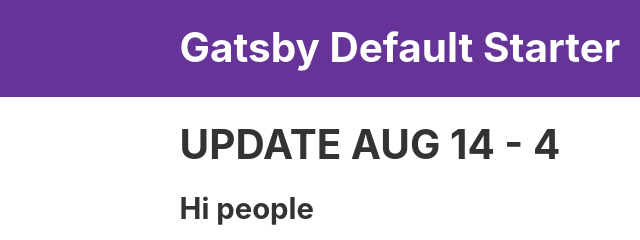
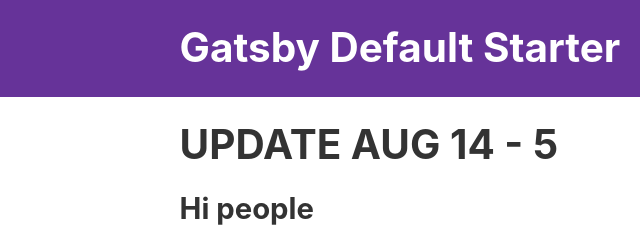
Before and after one commit to jade-framework/gatsby-default, a Gatsby site: page / in a window 1280 px wide. Shown: the top 240 px of the page, 0-640 px from the left. Built offline with nearby package versions, Linux system fonts and the light colour scheme; Gatsby itself is replaced by a stand-in of ours.

Commit message:
Update index.js

```diff
--- a/src/pages/index.js
+++ b/src/pages/index.js
@@ -8,7 +8,7 @@
 const IndexPage = () => (
   <Layout>
     <SEO title="Home" />
-    <h1>UPDATE AUG 14 - 4</h1>
+    <h1>UPDATE AUG 14 - 5</h1>
     <h2>Hi people</h2>
     <p>Welcome to your new Gatsby site.</p>
     <p>Now go build something great.</p>
```
